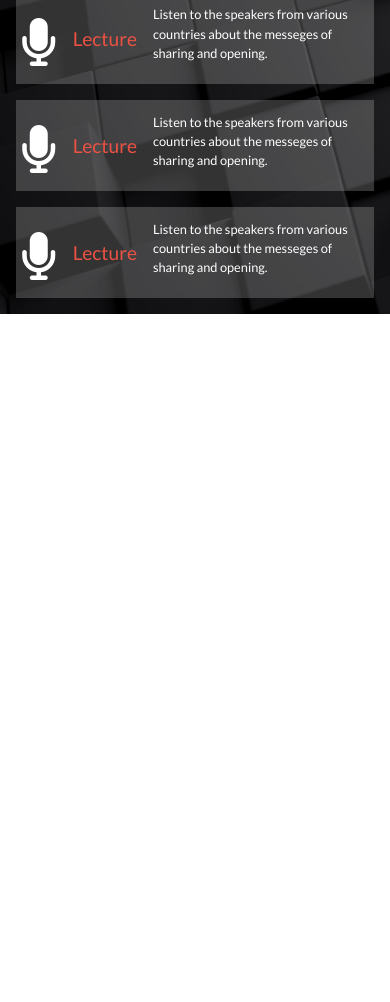
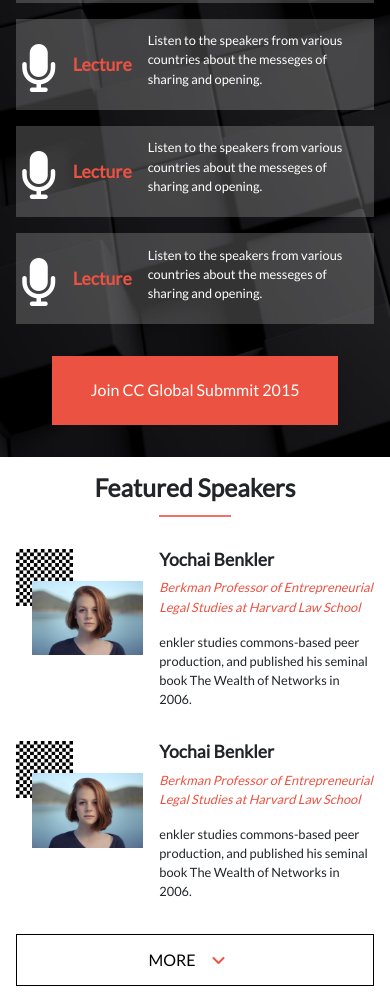
Before and after one commit to getssh/web-course-capstone, a website: page index.html in a window 390 px wide. Shown: the part 930-1932 px from the top of the page. Before the commit the page ends 1244 px from the top, so only its background shows below. Drawn offline with nearby package versions, Linux system fonts and the light colour scheme.

Commit message:
Add featured speakers section and style for it

```diff
--- a/index.css
+++ b/index.css
@@ -5,8 +5,21 @@
   font-family: 'Lato', sans-serif;
 }
 
+/* .linee {
+  background-color: #fff;
+  width: 85%;
+  overflow: hidden;
+  height: 1px;
+  position: absolute;
+  margin-top: -1.5rem;
+}
+
+.close:hover {
+  cursor: pointer;
+} */
+
 .top-header {
-  background-image: linear-gradient(rgba(230, 230, 230, 0.9), rgba(255, 255, 255, 0.9)), url('images/web-bg.jpg');
+  background-image: linear-gradient(rgba(255, 255, 255, 0.9), rgba(240, 240, 240, 1)), url('images/web-bg.jpg');
   background-position: center;
   padding: 1.2rem;
 }
@@ -17,25 +30,26 @@
 
 .slogan {
   margin-bottom: 0;
-  color: #ec5243;
+  color: #ec5242;
   font-weight: 500;
   font-size: 1.3rem;
 }
 
 .top-title {
-  color: #ec5243;
+  color: #ec5242;
+  font-size: 2.1rem;
   font-weight: 900;
 }
 
 .disc-wrapper {
-  border: 2px solid #fff;
+  border: 1px solid #fff;
   margin: 2rem 0;
+  background-color: rgb(245, 245, 245);
 }
 
 .web-description {
   color: #272a31;
   padding: 0.8rem;
-  background-color: rgb(220, 220, 220);
 }
 
 .time {
@@ -63,6 +77,15 @@
   gap: 1rem;
 }
 
+.underline {
+  width: 20%;
+  align-self: center;
+  color: #ec5242;
+  opacity: 0.8;
+  margin-top: -0.7rem;
+  border: 1px solid #ec5242;
+}
+
 .program {
   display: flex;
   justify-content: space-around;
@@ -79,18 +102,82 @@
 
 .program-title {
   align-self: center;
-  font-size: 1.2rem;
-  color: #ec5243;
-}
-/* .linee {
-  background-color: #fff;
-  width: 85%;
-  overflow: hidden;
-  height: 1px;
-  position: absolute;
-  margin-top: -1.5rem;
+  font-size: 1.1rem;
+  font-weight: 600;
+  color: #ec5242;
 }
 
-.close:hover {
-  cursor: pointer;
-} */
+.top-btn {
+  background-color: #ec5242;
+  width: 80%;
+  border: none;
+  padding: 1.4rem 2rem;
+  color: #fff;
+  align-self: center;
+  margin: 1rem 0;
+}
+
+.speakers {
+  display: flex;
+  flex-direction: column;
+  padding: 1rem;
+  gap: 1rem;
+}
+
+.speakers h2 {
+  align-self: center;
+  font-weight: 600;
+}
+
+.speaker {
+  display: flex;
+  width: 100%;
+}
+
+.img-wrap {
+  width: 100%;
+  height: auto;
+  padding: 2rem 1rem 0 1rem;
+  align-self: stretch;
+  background-image: url('./images/black-white.jpg');
+  background-position: top left;
+  background-size: 40%;
+  background-repeat: no-repeat;
+}
+
+.speaker-image {
+  width: 100%;
+  min-height: 50%;
+  padding: 0;
+  margin: 0;
+}
+
+.speaker-bio p {
+  font-size: 0.8rem;
+}
+
+.speaker-bio h3 {
+  font-size: 1.1rem;
+  font-weight: 600;
+}
+
+.speaker-title {
+  font-style: italic;
+  color: #ec5242;
+}
+
+.speaker-detail {
+  margin-top: 0;
+}
+
+.fa-angle-down {
+  padding: 1rem;
+  color: #ec5242;
+  font-weight: bold;
+}
+
+.mobile-btn {
+  background: transparent;
+  border: 1px solid #000;
+  text-transform: uppercase;
+}
--- a/index.html
+++ b/index.html
@@ -36,7 +36,7 @@
 
   <section class="programs">
     <h2 class="sec-title">Main Program</h2>
-    <hr/>
+    <hr class="underline"/>
     <div class="program-lists">
       <div class="program">
         <i class="fa-solid fa-microphone fa-3x"></i>
@@ -72,6 +72,35 @@
         <p class="program-description">Listen to the speakers from various countries about the messeges of sharing and opening.</p>
       </div>
     </div>
+    <button class="top-btn">Join CC Global Submmit 2015</button>
   </section>
+
+  <section class="speakers">
+    <h2>Featured Speakers</h2>
+    <hr class="underline"/>
+    <div class="speaker">
+      <div class="img-wrap">
+        <img src="./images/speaker-place-holder.jpg" alt="speaker headshot" class="speaker-image"/>
+      </div>
+      <div class="speaker-bio">
+        <h3>Yochai Benkler</h3>
+        <p class="speaker-title">Berkman Professor of Entrepreneurial Legal Studies at Harvard Law School</p>
+        <p class="speaker-detail">enkler studies commons-based peer production, and published his seminal book The Wealth of Networks in 2006.</p>
+      </div>
+    </div>
+    <div class="speaker">
+      <div class="img-wrap">
+        <img src="./images/speaker-place-holder.jpg" alt="speaker headshot" class="speaker-image"/>
+      </div>
+      <div class="speaker-bio">
+        <h3>Yochai Benkler</h3>
+        <p class="speaker-title">Berkman Professor of Entrepreneurial Legal Studies at Harvard Law School</p>
+        <p class="speaker-detail">enkler studies commons-based peer production, and published his seminal book The Wealth of Networks in 2006.</p>
+      </div>
+    </div>
+
+    <button class="mobile-btn">More<i class="fa-solid fa-angle-down"></i></button>
+  </section>
+
 </body>
 </html>
```
